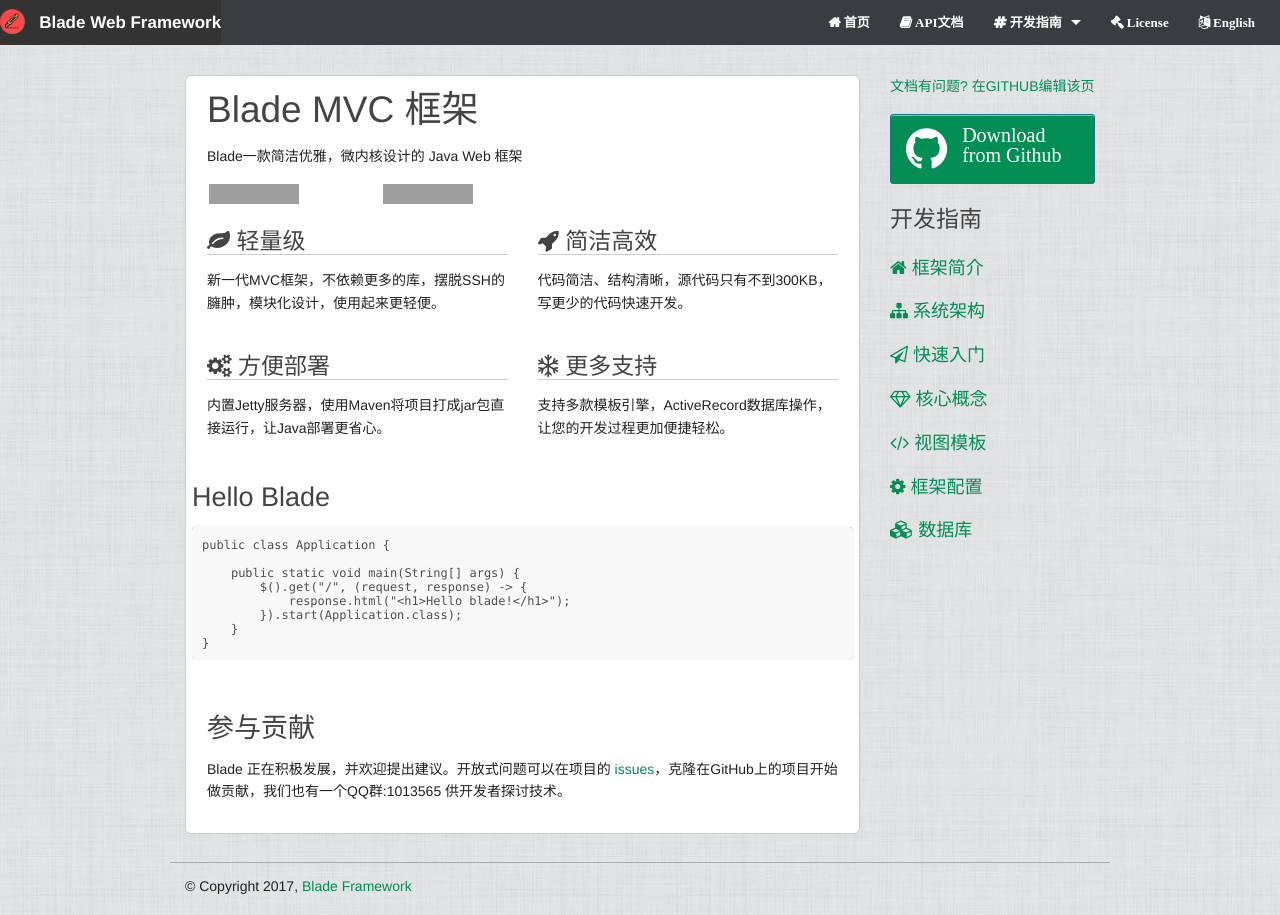
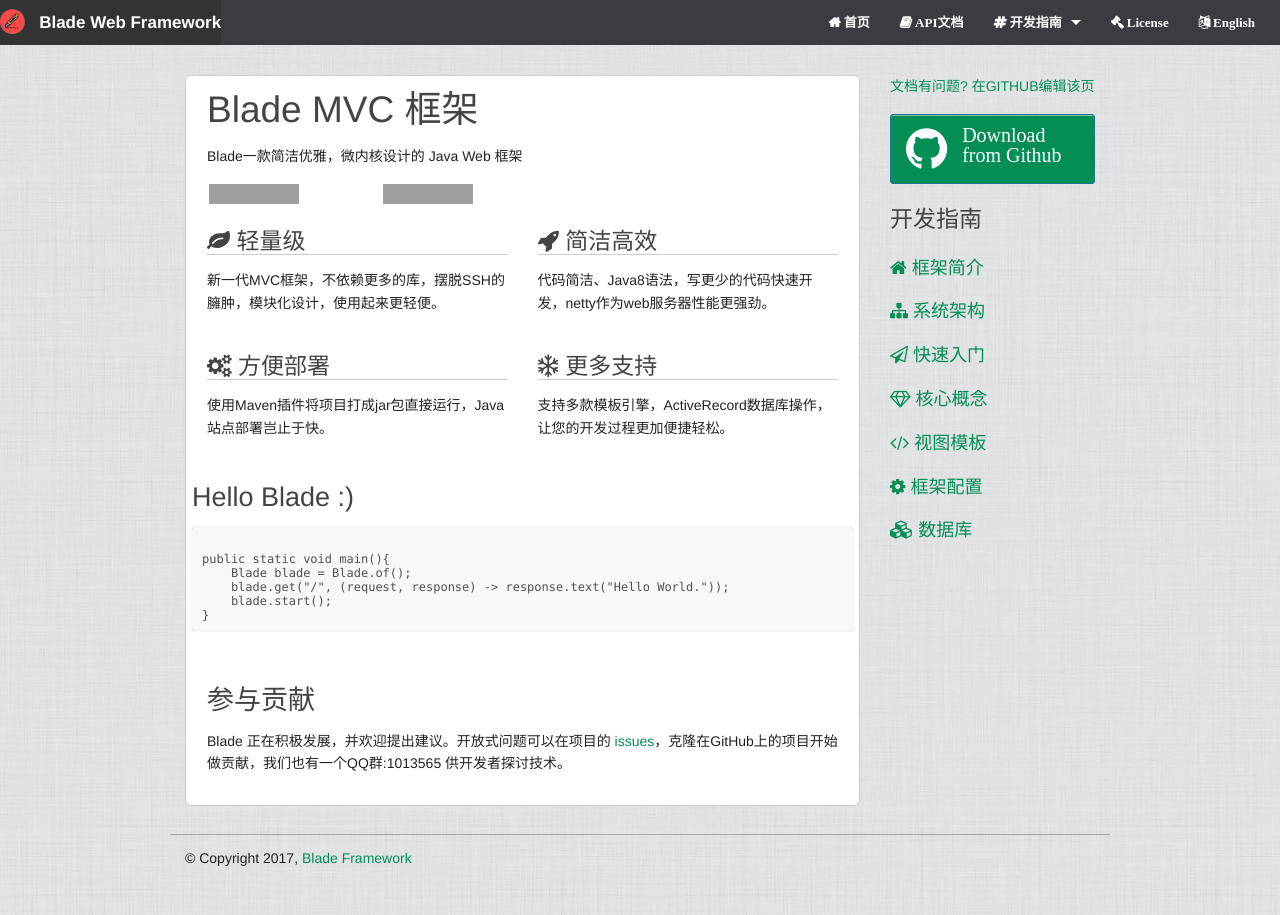
Before and after one commit to nbsa/website, a Jekyll site: the page built from index.html, in a window 1280 px wide. Built offline with Jekyll 4.4.1, drawn with Linux system fonts in a browser that asks for light colours; grey boxes are pictures that could not be loaded.

Commit message:
blade 2x

```diff
--- a/index.html
+++ b/index.html
@@ -22,14 +22,14 @@ isDoc: false
     </div>
     <div class="six columns">
         <h4><i class="fa fa-rocket"></i> 简洁高效 </h4>
-        <p>代码简洁、结构清晰，源代码只有不到300KB，写更少的代码快速开发。</p>
+        <p>代码简洁、Java8语法，写更少的代码快速开发，netty作为web服务器性能更强劲。</p>
     </div>
 </div>
 
 <div class="row">
     <div class="six columns">
         <h4><i class="fa fa-cogs"></i> 方便部署</h4>
-        <p>内置Jetty服务器，使用Maven将项目打成jar包直接运行，让Java部署更省心。</p>
+        <p>使用Maven插件将项目打成jar包直接运行，Java站点部署岂止于快。</p>
     </div>
     <div class="six columns">
         <h4><i class="fa fa-snowflake-o" aria-hidden="true"></i> 更多支持</h4>
@@ -38,16 +38,14 @@ isDoc: false
 </div>
 
 <div class="row">
-<h3>Hello Blade</h3>
+<h3>Hello Blade :)</h3>
 
-<pre class="language-java"><code class="hljs language-java"><span class="token keyword">public</span> <span class="token keyword">class</span> <span class="token class-name">Application</span> <span class="token punctuation">{</span>
-
-    <span class="token keyword">public</span> <span class="token keyword">static</span> <span class="token keyword">void</span> <span class="token function">main</span><span class="token punctuation">(</span>String<span class="token punctuation">[</span><span class="token punctuation">]</span> args<span class="token punctuation">)</span> <span class="token punctuation">{</span>
-        $<span class="token punctuation">(</span><span class="token punctuation">)</span><span class="token punctuation">.</span><span class="token function">get</span><span class="token punctuation">(</span><span class="token string">"/"</span><span class="token punctuation">,</span> <span class="token punctuation">(</span>request<span class="token punctuation">,</span> response<span class="token punctuation">)</span> <span class="token operator">-</span><span class="token operator">&gt;</span> <span class="token punctuation">{</span>
-            response<span class="token punctuation">.</span><span class="token function">html</span><span class="token punctuation">(</span><span class="token string">"&lt;h1&gt;Hello blade!&lt;/h1&gt;"</span><span class="token punctuation">)</span><span class="token punctuation">;</span>
-        <span class="token punctuation">}</span><span class="token punctuation">)</span><span class="token punctuation">.</span><span class="token function">start</span><span class="token punctuation">(</span>Application<span class="token punctuation">.</span><span class="token keyword">class</span><span class="token punctuation">)</span><span class="token punctuation">;</span>
-    <span class="token punctuation">}</span>
-<span class="token punctuation">}</span>
+<pre><code>
+public static void main(){
+    Blade blade = Blade.of();
+    blade.get("/", (request, response) -> response.text("Hello World."));
+    blade.start();
+}
 </code></pre>
 
 </div>
```
Also changed, not shown: docs/cn/architecture.md (+9 -11 lines), docs/cn/overview.md (+7 -4 lines), docs/cn/quickstart.md (+31 -65 lines), index_en.html (+21 -3 lines).
